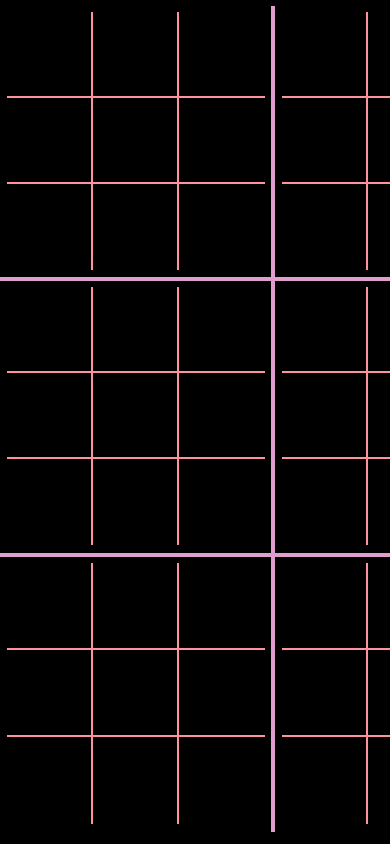
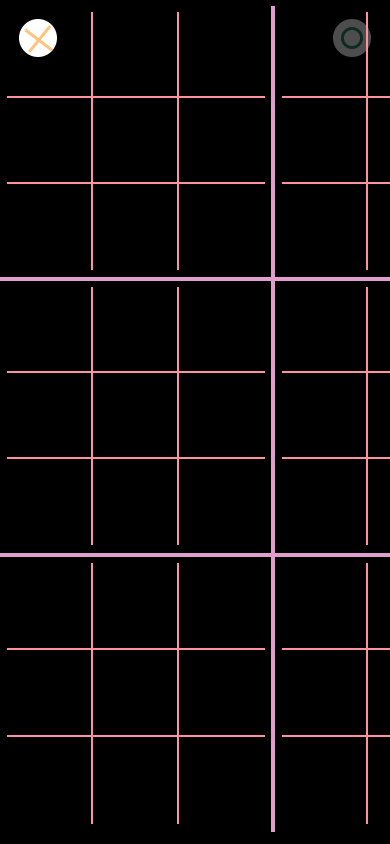
Before and after one commit to Akhand-99/SuperTicTacToe, a React (Vite) app in the folder super-tic-tac-toe/: page / in a window 390 px wide. Shown: the top 844 px of the page. Built offline with nearby package versions, Linux system fonts and the light colour scheme.

Commit message:
Added some design tweaks including overlay marker responsiveness

```diff
--- a/super-tic-tac-toe/src/App.jsx
+++ b/super-tic-tac-toe/src/App.jsx
@@ -1,15 +1,34 @@
-// import { useState } from "react";
+import { useState } from "react";
 // import reactLogo from './assets/react.svg'
 // import viteLogo from '/vite.svg'
 // import './App.css'
 import "./css/styles1.css";
 import MainBoard from "./components/MainBoard";
+import X_Avatar from "./assets/X_Avatar.png";
+import O_Avatar from "./assets/O_Avatar.png";
 
 function App() {
+  const [currentMarkerToPlace, setCurrentMarkerToPlace] = useState("X");
+
   return (
     <>
       {/* <h1>Super Tic-Tac-Toe</h1> */}
-      <MainBoard></MainBoard>
+      <img
+        src={X_Avatar}
+        alt="X-Avatar"
+        id="player-x-avatar"
+        className={currentMarkerToPlace === "X" ? "" : "dim"}
+      ></img>
+      <img
+        src={O_Avatar}
+        alt="O-Avatar"
+        id="player-o-avatar"
+        className={currentMarkerToPlace === "O" ? "" : "dim"}
+      ></img>
+      <MainBoard
+        currentMarkerToPlace={currentMarkerToPlace}
+        setCurrentMarkerToPlace={setCurrentMarkerToPlace}
+      ></MainBoard>
     </>
   );
 }
--- a/super-tic-tac-toe/src/components/MainBoard.jsx
+++ b/super-tic-tac-toe/src/components/MainBoard.jsx
@@ -2,8 +2,10 @@ import SmallBoard from "./SmallBoard";
 import { useState } from "react";
 import checkWinAndReturnMarker from "./utils/checkWinAndReturnMarker";
 
-export default function MainBoard() {
-  const [currentMarkerToPlace, setCurrentMarkerToPlace] = useState("X");
+export default function MainBoard({
+  currentMarkerToPlace,
+  setCurrentMarkerToPlace,
+}) {
   const [mainBoardState, setMainBoardState] = useState({
     boardCellList: [null, null, null, null, null, null, null, null, null],
     wonBy: null, //"X" || "O" || "None" || null. If null, game is not finished.
--- a/super-tic-tac-toe/src/css/styles1.css
+++ b/super-tic-tac-toe/src/css/styles1.css
@@ -13,6 +13,8 @@ body {
     margin: 0 auto;
     /* border: 2px solid white; */
     margin-top: 6px;
+    min-height: 480px;
+    min-width: 480px;
 }
 
 .main-grid-cell {
@@ -72,13 +74,15 @@ body {
     border-bottom-width: 2px;
 }
 
-/* TODO: The below CSS works only for fullscreen laptop, not responsive, look into this later */
 .overlay-small-board {
     position: absolute;
     z-index: 100;
-    font-size: 200px;
-    left: 22%;
-    top: 3%;
+    width: 100%;
+    height: 100%;
+    display: flex;
+    justify-content: center;
+    align-items: center;
+    font-size: clamp(50px, 20vw, 200px); /* Scales with viewport */
     opacity: 70%;
 }
 
@@ -164,3 +168,21 @@ O hover color: Slightly darker or lighter version of the chosen O color. */
 
 /* background: rgba(49, 142, 103, 0.4);
     background: rgba(255, 196, 127, 0.3); as cell bg colors*/
+
+#player-x-avatar {
+    position: fixed;
+    top: 0;
+    left: 0;
+    scale: 0.5;
+}
+
+#player-o-avatar {
+    position: fixed;
+    top: 0;
+    right: 0;
+    scale: 0.5;
+}
+
+.dim {
+    opacity: 30%;
+}
```
Also changed, not shown: super-tic-tac-toe/src/assets/O_Avatar.png (added), super-tic-tac-toe/src/assets/X_Avatar.png (added).
